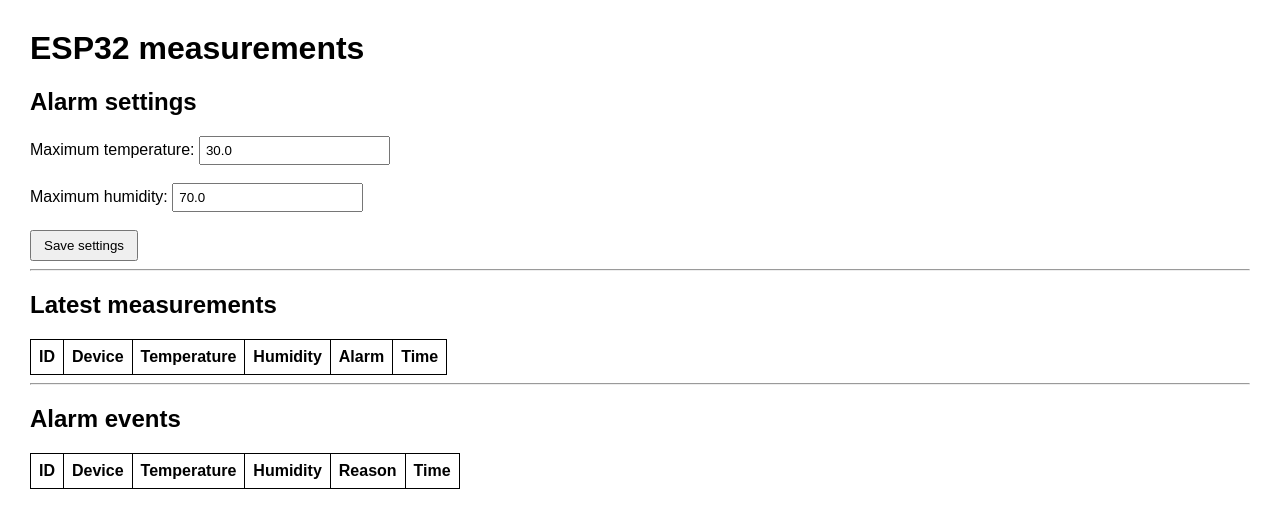
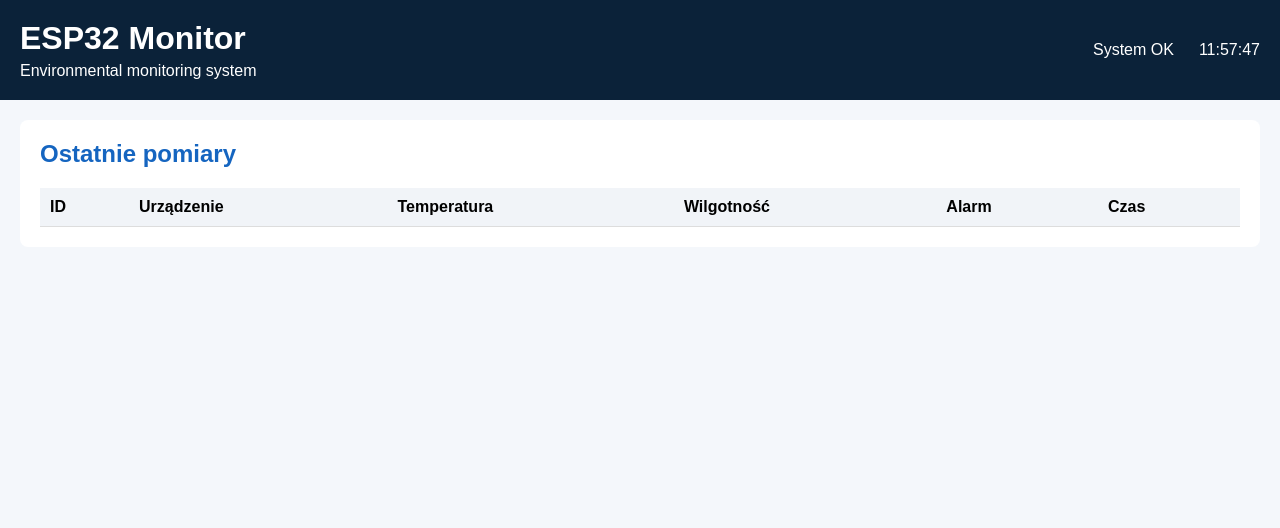
Before and after one commit to zyro03/esp32-monitor, a Flask app: page / in a window 1280 px wide. Shown: the top 528 px of the page. Run offline with Flask 3, Linux system fonts and the light colour scheme; data comes from the database, SQL or seed files in the repository; data that the repository does not hold is empty.

Commit message:
basic measurements dashboard

```diff
--- a/server/database.py
+++ b/server/database.py
@@ -98,7 +98,6 @@ def get_latest_alarm_events():
     connection.close()
     return alarm_events
 
-
 def get_latest_measurements():
     connection = sqlite3.connect(DATABASE_NAME)
     sql = """
@@ -125,9 +124,9 @@ def get_settings():
 def update_settings(temp_max, hum_max):
     connection = sqlite3.connect(DATABASE_NAME)
     connection.execute("""
-    UPDATE settings SET value = ? WHERE name = 'temp_max' """, [temp_max])
+    UPDATE settings SET value = ? WHERE name = 'temp_max' """, (temp_max,))
     connection.execute("""
-    UPDATE settings SET value = ? WHERE name = 'hum_max' """, [hum_max])
+    UPDATE settings SET value = ? WHERE name = 'hum_max' """, (hum_max,))
     connection.commit()
     connection.close()
 
@@ -136,7 +135,7 @@ def save_system_event(device, event_type, message):
     connection.execute("""
         INSERT INTO system_events (device, event_type, message)
         VALUES (?, ?, ?)
-    """, [device, event_type, message])
+    """, (device, event_type, message))
     connection.commit()
     connection.close()
 
@@ -145,7 +144,7 @@ def save_device_status(device, power_source, work_mode, wifi_status, mqtt_status
     connection.execute("""
         INSERT INTO device_status (device, power_source, work_mode, wifi_status, mqtt_status)
         VALUES (?, ?, ?, ?, ?)
-    """, [ device, power_source, work_mode, int(wifi_status), int(mqtt_status) ])
+    """, (device, power_source, work_mode, int(wifi_status), int(mqtt_status)))
     connection.commit()
     connection.close()
 
--- /dev/null
+++ b/server/static/app.js
@@ -0,0 +1,10 @@
+function updateClock() {
+  const clock = document.getElementById("clock");
+
+  if (clock) {
+    clock.textContent = new Date().toLocaleTimeString("pl-PL");
+  }
+}
+
+updateClock();
+setInterval(updateClock, 1000);
--- a/server/static/style.css
+++ b/server/static/style.css
@@ -1,22 +1,59 @@
 body {
-  font-family: Arial;
-  margin: 30px;
+  margin: 0;
+  font-family: Arial, sans-serif;
+  background-color: #f4f7fb;
+}
+
+.topbar {
+  background-color: #0b2239;
+  color: white;
+  padding: 20px;
+
+  display: flex;
+  justify-content: space-between;
+  align-items: center;
+}
+
+.topbar h1 {
+  margin: 0;
+}
+
+.topbar p {
+  margin: 5px 0 0;
+}
+
+.topbar-right {
+  display: flex;
+  gap: 25px;
+}
+
+.dashboard {
+  padding: 20px;
+}
+
+.panel {
+  background-color: white;
+  padding: 20px;
+  border-radius: 8px;
+}
+
+.panel h2 {
+  margin-top: 0;
+  color: #1565c0;
 }
 
 table {
+  width: 100%;
   border-collapse: collapse;
 }
 
 th,
 td {
-  border: 1px solid black;
-  padding: 8px;
+  padding: 10px;
+  border-bottom: 1px solid #dddddd;
+  text-align: left;
 }
 
-input {
-  padding: 5px;
+th {
+  background-color: #f1f4f8;
 }
-
-button {
-  padding: 6px 12px;
-}
--- a/server/templates/index.html
+++ b/server/templates/index.html
@@ -2,90 +2,56 @@
 <html lang="pl">
   <head>
     <meta charset="UTF-8" />
-    <title>ESP32 monitoring</title>
-    <meta http-equiv="refresh" content="5" />
+    <meta name="viewport" content="width=device-width, initial-scale=1.0" />
+
+    <title>ESP32 Monitor</title>
+
     <link rel="stylesheet" href="/static/style.css" />
   </head>
 
   <body>
-    <h1>ESP32 measurements</h1>
+    <header class="topbar">
+      <div>
+        <h1>ESP32 Monitor</h1>
+        <p>Environmental monitoring system</p>
+      </div>
 
-    <h2>Alarm settings</h2>
+      <div class="topbar-right">
+        <span>System OK</span>
+        <span id="clock">--:--:--</span>
+      </div>
+    </header>
 
-    <form method="POST" action="/settings">
-      <label>Maximum temperature:</label>
-      <input
-        type="number"
-        step="0.1"
-        name="temp_max"
-        value="{{ settings['temp_max'] }}"
-      />
-
-      <br /><br />
-
-      <label>Maximum humidity:</label>
-      <input
-        type="number"
-        step="0.1"
-        name="hum_max"
-        value="{{ settings['hum_max'] }}"
-      />
-
-      <br /><br />
-
-      <button type="submit">Save settings</button>
-    </form>
-
-    <hr />
-
-    <h2>Latest measurements</h2>
+    <main class="dashboard">
+      <section class="panel">
+        <h2>Ostatnie pomiary</h2>
 
         <table>
           <tr>
             <th>ID</th>
-        <th>Device</th>
-        <th>Temperature</th>
-        <th>Humidity</th>
+            <th>Urządzenie</th>
+            <th>Temperatura</th>
+            <th>Wilgotność</th>
             <th>Alarm</th>
-        <th>Time</th>
+            <th>Czas</th>
           </tr>
 
-      {% for measurement in measurements %}
+          {% for row in measurements %}
           <tr>
-        <td>{{ measurement[0] }}</td>
-        <td>{{ measurement[1] }}</td>
-        <td>{{ measurement[2] }}</td>
-        <td>{{ measurement[3] }}</td>
-        <td>{{ measurement[4] }}</td>
-        <td>{{ measurement[5] }}</td>
+            <td>{{ row[0] }}</td>
+            <td>{{ row[1] }}</td>
+            <td>{{ row[2] }} °C</td>
+            <td>{{ row[3] }} %</td>
+
+            <td>{% if row[4] %} Tak {% else %} Nie {% endif %}</td>
+
+            <td>{{ row[5] }}</td>
           </tr>
           {% endfor %}
         </table>
+      </section>
+    </main>
 
-    <hr />
-
-    <h2>Alarm events</h2>
-
-    <table>
-      <tr>
-        <th>ID</th>
-        <th>Device</th>
-        <th>Temperature</th>
-        <th>Humidity</th>
-        <th>Reason</th>
-        <th>Time</th>
-      </tr>
-
-      {% for alarm in alarm_events %}
-      <tr>
-        <td>{{ alarm[0] }}</td>
-        <td>{{ alarm[1] }}</td>
-        <td>{{ alarm[2] }}</td>
-        <td>{{ alarm[3] }}</td>
-        <td>{{ alarm[4] }}</td>
-        <td>{{ alarm[5] }}</td>
-      </tr>
-      {% endfor %}
-    </table>
+    <script src="/static/app.js"></script>
   </body>
 </html>
```
Lines whose indentation alone changed are shown as unchanged.
